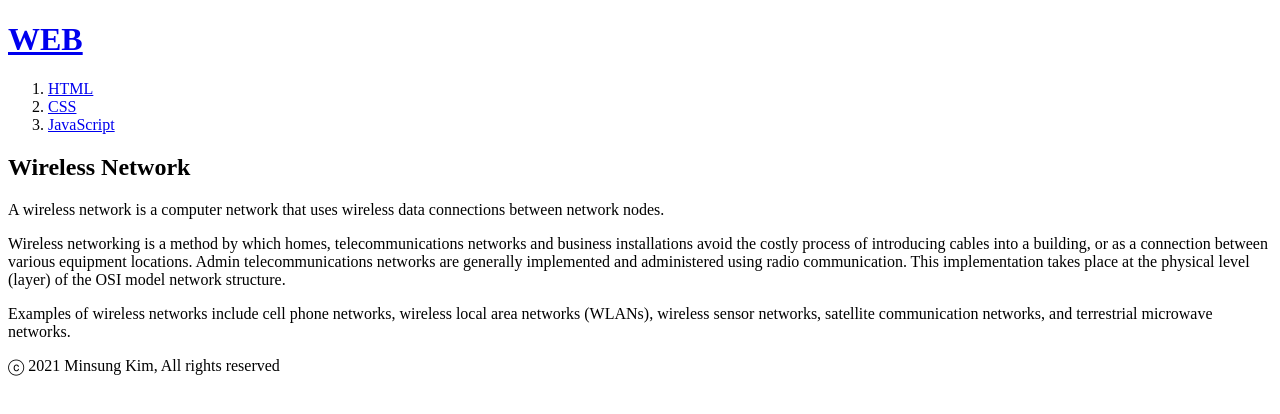
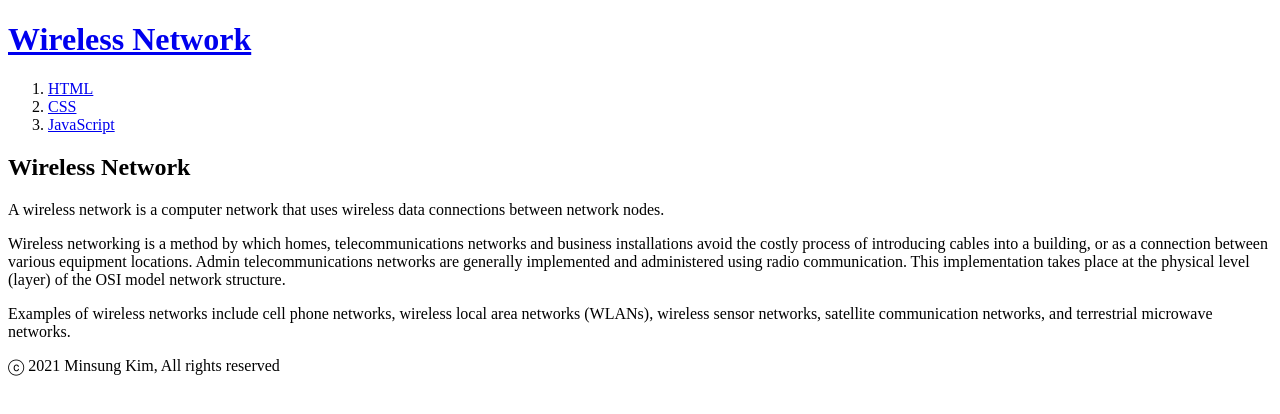
Before and after one commit to tometto/homepage, a plain HTML site: page index.html in a window 1280 px wide. Drawn offline with Linux system fonts and the light colour scheme.

Commit message:
Update index.html

```diff
--- a/index.html
+++ b/index.html
@@ -5,7 +5,7 @@
   <meta charset="utf-8">
 </head>
 <body>
-  <h1><a href="index.html">WEB</a></h1>
+  <h1><a href="index.html">Wireless Network</a></h1>
   <ol>
     <li><a href="1.html">HTML</a></li>
     <li><a href="2.html">CSS</a></li>
```
